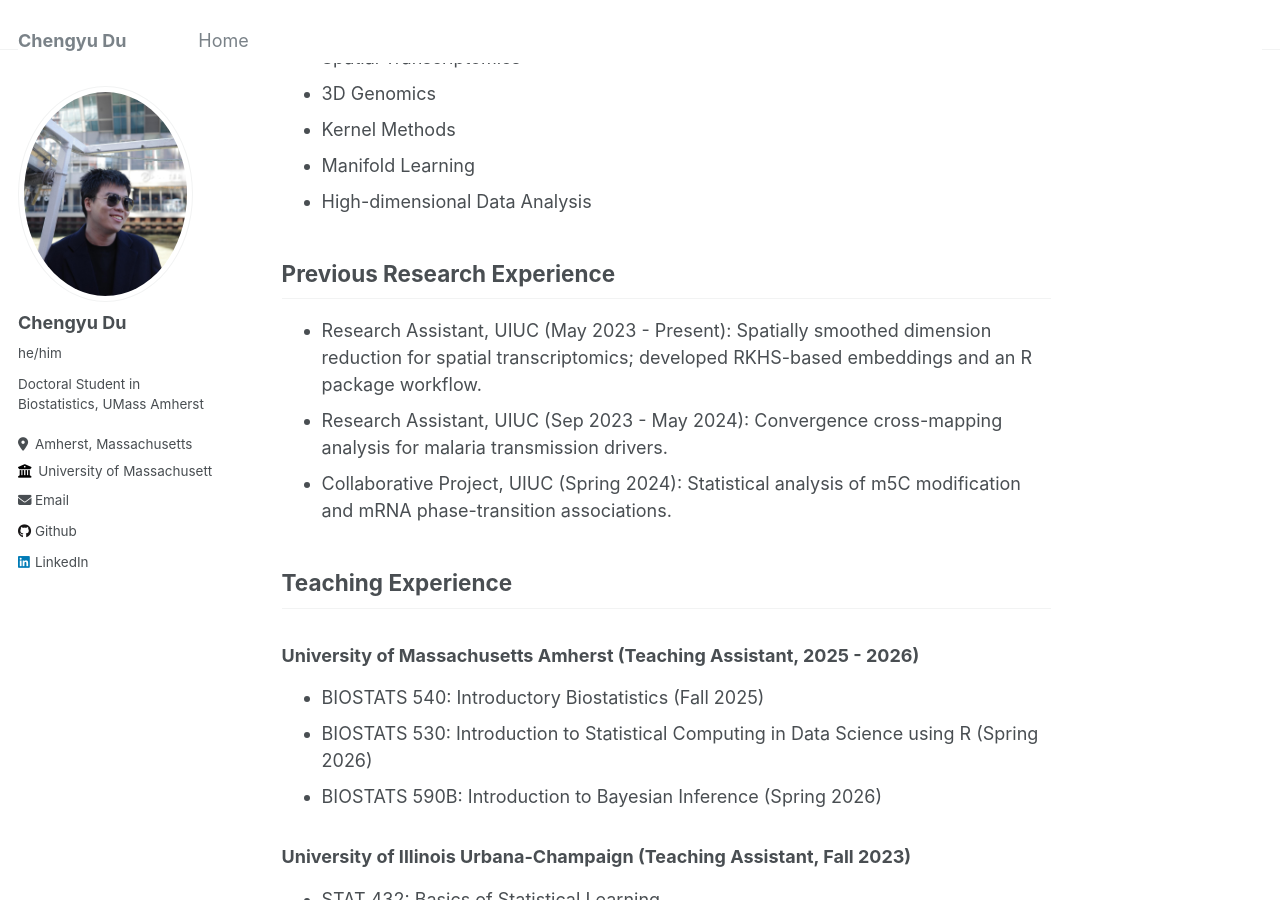
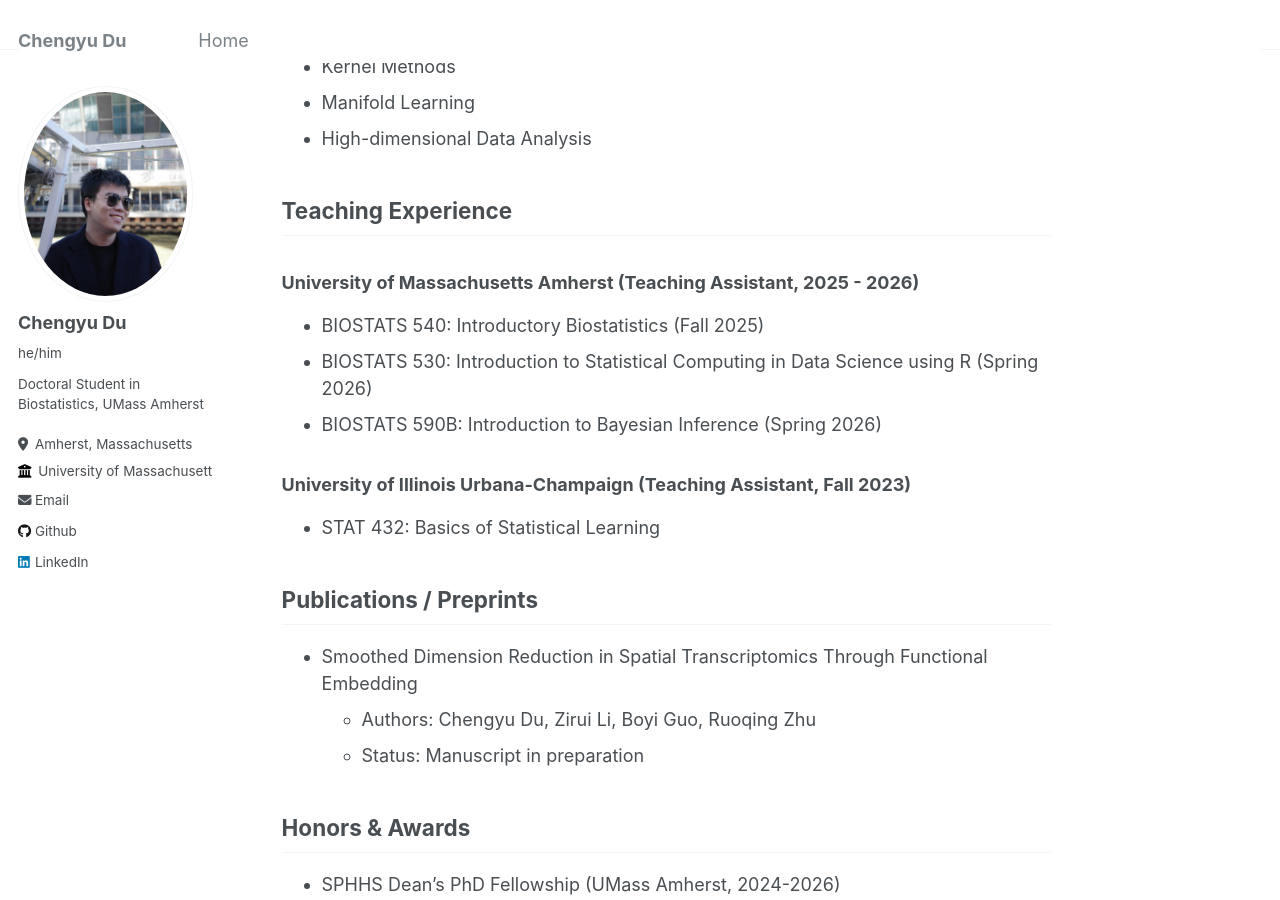
Before and after one commit to ChengyuRicardoDu/ChengyuRicardoDu.github.io, a Jekyll site: the page built from _pages/about.md, in a window 1280 px wide and 900 px high, scrolled down 1629 px. Built offline with Jekyll 4.4.1, drawn with Linux system fonts in a browser that asks for light colours; some of the changed text lies outside the part shown.

Commit message:
Trim profile and remove previous research section

```diff
--- a/_pages/about.md
+++ b/_pages/about.md
@@ -15,7 +15,6 @@ redirect_from:
 - [Education](#education)
 - [Selected Courses](#selected-courses-phd-level)
 - [Research Interests](#research-interests)
-- [Previous Research Experience](#previous-research-experience)
 - [Teaching Experience](#teaching-experience)
 - [Publications / Preprints](#publications--preprints)
 - [Honors](#honors--awards)
@@ -24,7 +23,7 @@ redirect_from:
 
 ## Profile
 
-I am a doctoral student in Biostatistics at the University of Massachusetts Amherst, where I am advised by Dr. Zhengqing Ouyang and work with the [Ouyang Lab](https://people.umass.edu/ouyanglab/). I am also an M.S. student in Computer Science at UMass Amherst. Previously, during my M.S. training in Statistics at the University of Illinois Urbana-Champaign, I worked closely with Prof. [Ruoqing Zhu](https://sites.google.com/site/teazrq/) on statistical learning problems in high-dimensional biology, including spatial transcriptomics and dimension reduction. I received my B.S. in Mathematics and Applied Mathematics from Beijing Normal University.
+I am a doctoral student in Biostatistics at the University of Massachusetts Amherst, where I am advised by Dr. Zhengqing Ouyang and work with the [Ouyang Lab](https://people.umass.edu/ouyanglab/). Previously, during my M.S. training in Statistics at the University of Illinois Urbana-Champaign, I worked closely with Prof. [Ruoqing Zhu](https://sites.google.com/site/teazrq/) on statistical learning problems in high-dimensional biology, including spatial transcriptomics and dimension reduction. I received my B.S. in Mathematics and Applied Mathematics from Beijing Normal University.
 
 My research focuses on statistical and computational methods for high-dimensional biological data, especially spatial transcriptomics and 3D genomics, with particular interest in kernel methods and manifold learning for complex biological systems.
 
@@ -48,12 +47,6 @@ My research focuses on statistical and computational methods for high-dimensiona
 - Kernel Methods
 - Manifold Learning
 - High-dimensional Data Analysis
-
-## Previous Research Experience
-
-- Research Assistant, UIUC (May 2023 - Present): Spatially smoothed dimension reduction for spatial transcriptomics; developed RKHS-based embeddings and an R package workflow.
-- Research Assistant, UIUC (Sep 2023 - May 2024): Convergence cross-mapping analysis for malaria transmission drivers.
-- Collaborative Project, UIUC (Spring 2024): Statistical analysis of m5C modification and mRNA phase-transition associations.
 
 ## Teaching Experience
 
```
